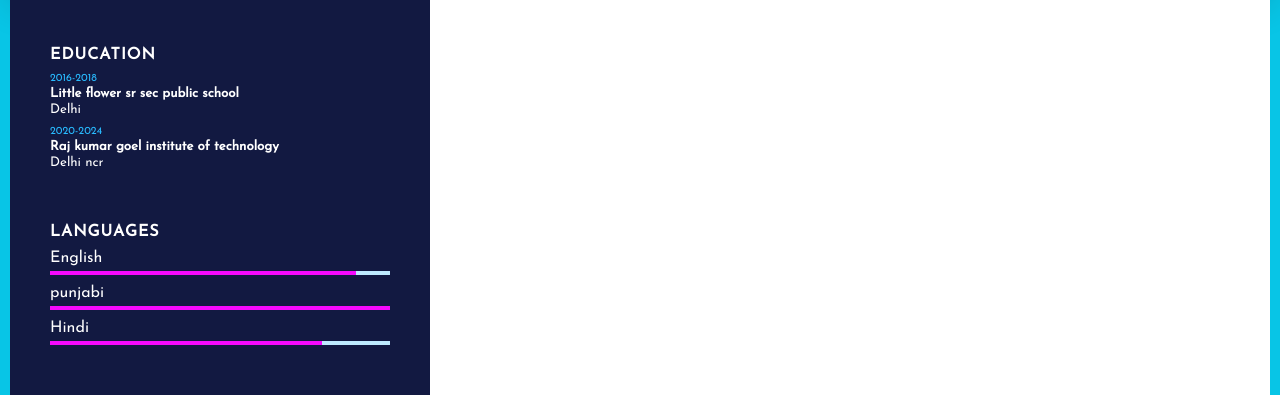
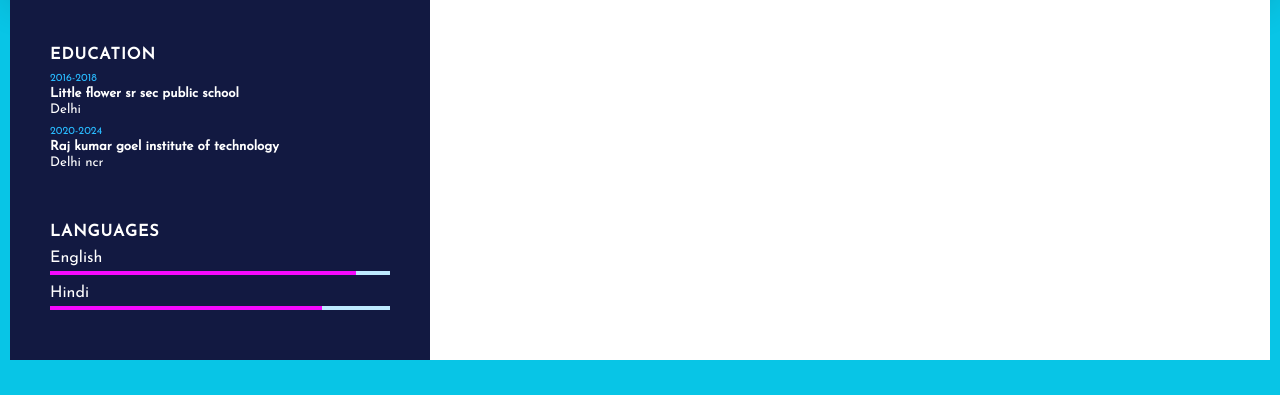
Before and after one commit to Krixh0003/resume2, a plain HTML site: page index.html in a window 1280 px wide. Shown: the part 1082-1477 px from the top of the page. After the commit the page ends 1442 px from the top, so only its background shows below. Drawn offline with Linux system fonts and the light colour scheme.

Commit message:
Update index.html

```diff
--- a/index.html
+++ b/index.html
@@ -68,13 +68,7 @@
                     <li><span class="text">English</span>
                     <span class="percent">
                         <div style="width: 90%;"></div>
-                    </span></li>
-                    <li>
-                        <span class="text">punjabi</span>
-                    <span class="percent">
-                        <div style="width: 100%;"></div>
-                    </span>
-                    </li>
+                        </span></li>
                     <li>
                         <span class="text">Hindi</span>
                     <span class="percent">
```
